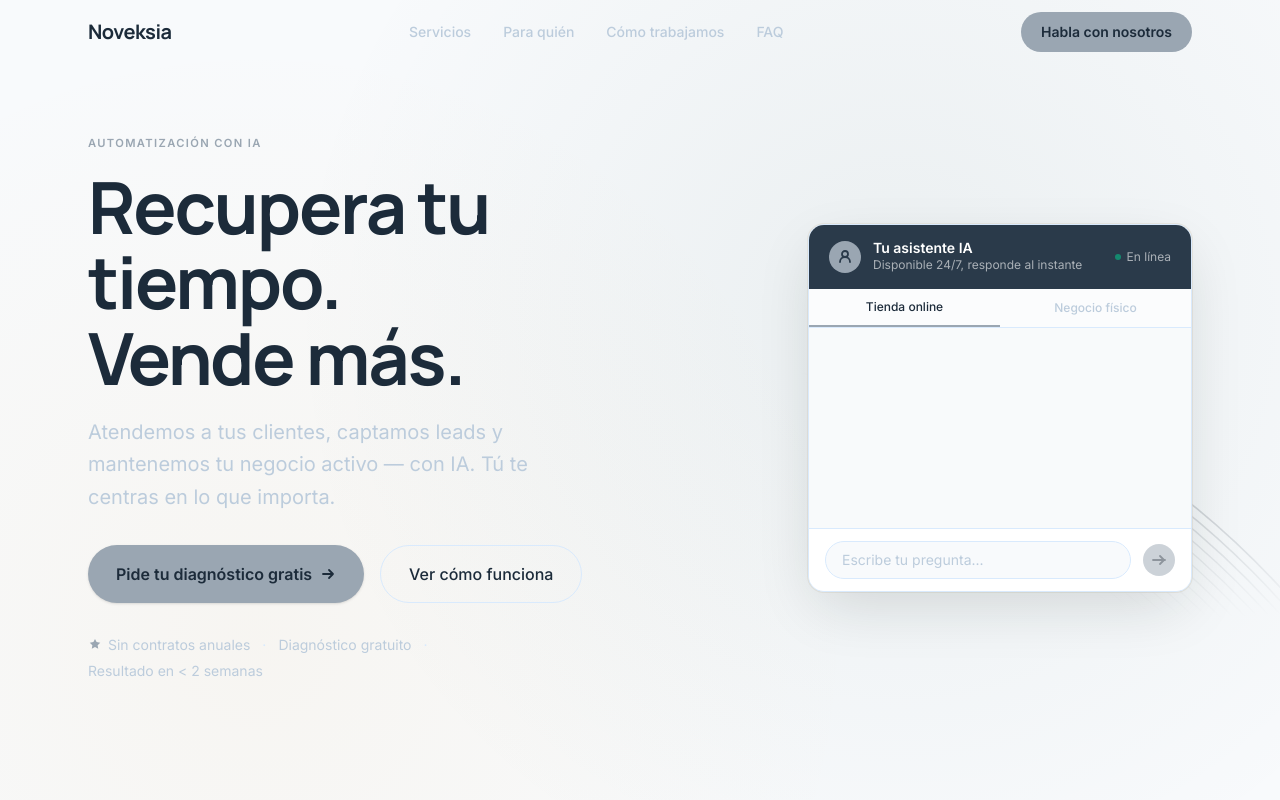
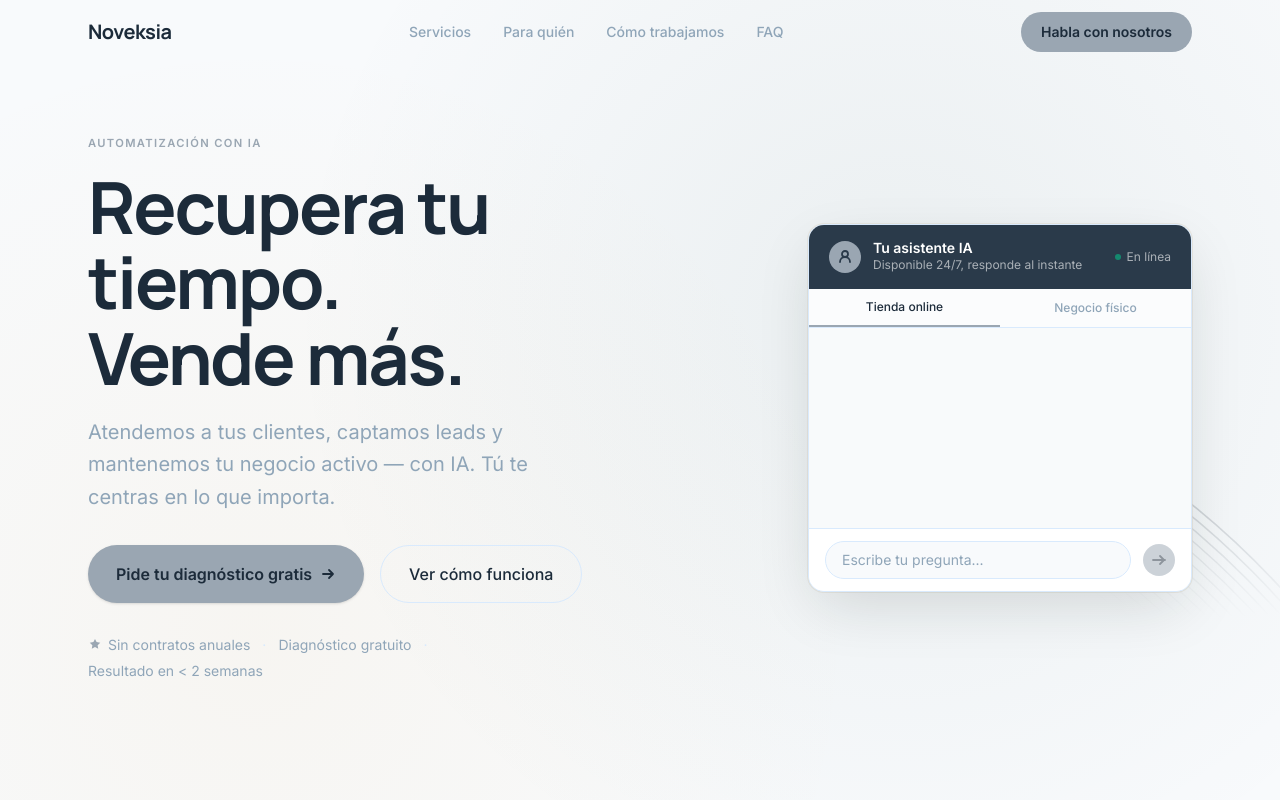
Before and after one commit to Noveksia/Noveksia-WebSite, a Next.js app: page / in a window 1280 px wide. Shown: the top 800 px of the page. Built offline with nearby package versions, Linux system fonts and the light colour scheme.

Commit message:
darken muted text color for better readability

```diff
--- a/app/globals.css
+++ b/app/globals.css
@@ -6,7 +6,7 @@
   --paper:  #F8FAFC;
   --honey:  #9AA6B2;
   --teal:   #2A3A4A;
-  --muted:  #BCCCDC;
+  --muted:  #8FA5B8;
   --line:   #D9EAFD;
 
   /* Derivados utilitarios */
```
